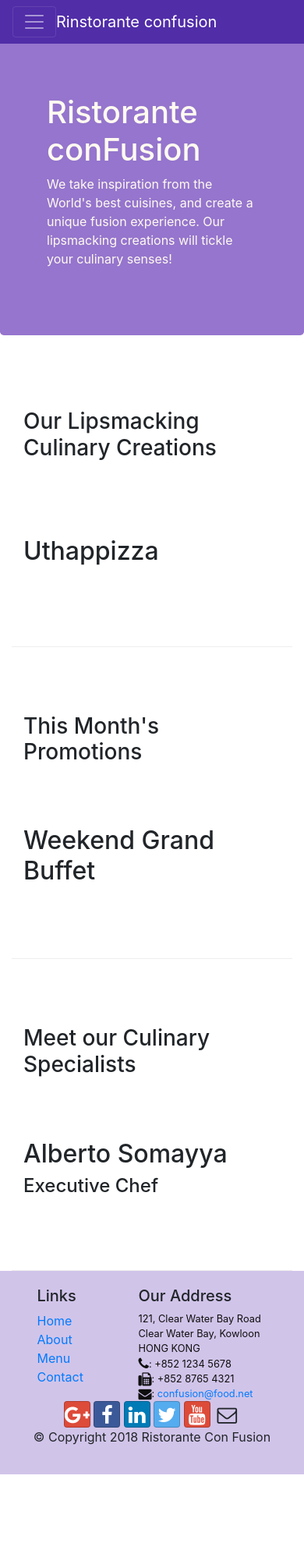
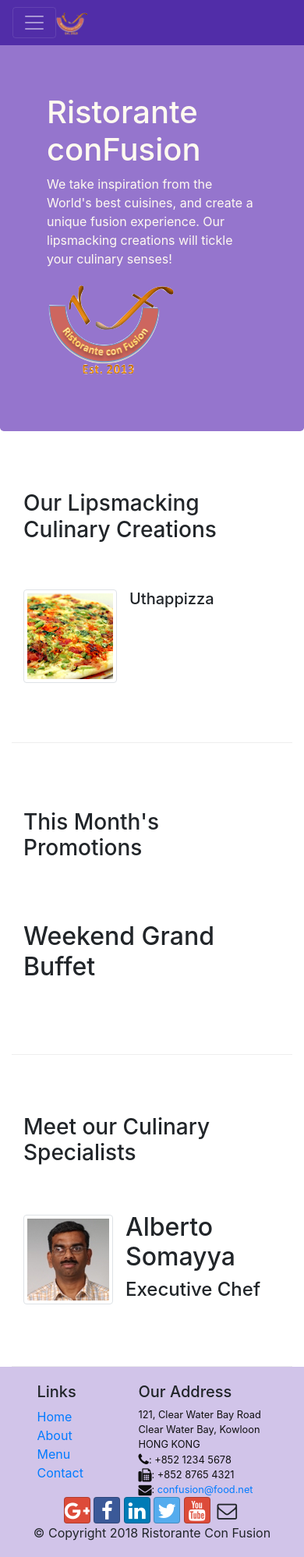
Before and after one commit to Sedki-Sghairi/full-stack-web-dev-course, a website: page index.html in a window 390 px wide. Shown: the top 1997 px of the page at 78% size. Before the commit the page ends 1891 px from the top, so only its background shows below. Drawn offline with nearby package versions, Linux system fonts and the light colour scheme.

Commit message:
images and media

```diff
--- a/index.html
+++ b/index.html
@@ -21,7 +21,7 @@
           <button class="navbar-toggler" type="button" data-toggle="collapse" data-target="#Navbar">
              <span class="navbar-toggler-icon"></span>
           </button>
-        <a class="navbar-brand mr-auto" href="#">Rinstorante confusion</a>
+        <a class="navbar-brand mr-auto" href="#"><img src="./img/logo.png" alt="logo" height="30" width="41"></a>
         <div class="collapse navbar-collapse" id="Navbar">
             <ul class="navbar-nav mr-auto">
                 <li class="nav-item active"><a class="nav-link" href="#"><i class="fa fa-home fa-lg"></i> Home</a></li>
@@ -39,7 +39,8 @@
                     <h1>Ristorante conFusion</h1>
                     <p>We take inspiration from the World's best cuisines, and create a unique fusion experience. Our lipsmacking creations will tickle your culinary senses!</p>
                 </div>
-                <div class="col-12 col-sm">
+                <div class="col-12 col-sm align-self-center">
+                    <img src="./img/logo.png" class="img-fluid" alt="logo">
                 </div>
             </div>
         </div>
@@ -50,9 +51,14 @@
             <div class="col-12 col-sm-4 order-sm-last col-md-3">
                 <h3>Our Lipsmacking Culinary Creations</h3>
             </div>
-            <div class='col col-sm order-sm-first co-md'>
-                <h2>Uthappizza</h2>
-                <p class="d-none d-sm-block">A unique combination of Indian Uthappam (pancake) and Italian pizza, topped with Cerignola olives, ripe vine cherry tomatoes, Vidalia onion, Guntur chillies and Buffalo Paneer.</p>
+            <div class='col col-sm order-sm-first col-md'>
+                <div class="media">
+                    <img class="d-flex img-thumbnail align-self-center mr-3" src="./img/uthappizza.png" alt="uthappizza">
+                    <div class="media-body">
+                        <h5 class="mt-0">Uthappizza</h5>
+                        <p class="d-none d-sm-block">A unique combination of Indian Uthappam (pancake) and Italian pizza, topped with Cerignola olives, ripe vine cherry tomatoes, Vidalia onion, Guntur chillies and Buffalo Paneer.</p>
+                    </div>
+                </div>
             </div>
         </div>
 
@@ -72,9 +78,14 @@
                 <h3>Meet our Culinary Specialists</h3>
             </div>
             <div class='col col-sm order-sm-first co-md'>
-                <h2>Alberto Somayya</h2>
-                <h4>Executive Chef</h4>
-                <p  class="d-none d-sm-block">Award winning three-star Michelin chef with wide International experience having worked closely with whos-who in the culinary world, he specializes in creating mouthwatering Indo-Italian fusion experiences. </p>
+                <div class="media">
+                    <img class="align-self-center img-thumbnail mr-3 d-flex" src="./img/alberto.png" alt="alberto">
+                    <div class="media-body">
+                        <h2 class="mt-0">Alberto Somayya</h2>
+                        <h4>Executive Chef</h4>
+                        <p  class="d-none d-sm-block">Award winning three-star Michelin chef with wide International experience having worked closely with whos-who in the culinary world, he specializes in creating mouthwatering Indo-Italian fusion experiences. </p>
+                    </div>
+                </div>
             </div>
         </div>
     </div>
```
Also changed, not shown: aboutus.html (+3 -2 lines), contactus.html (+3 -2 lines), img/alberto.png (added), img/buffet.png (added), img/logo.png (added), img/uthappizza.png (added), 1 other file.
